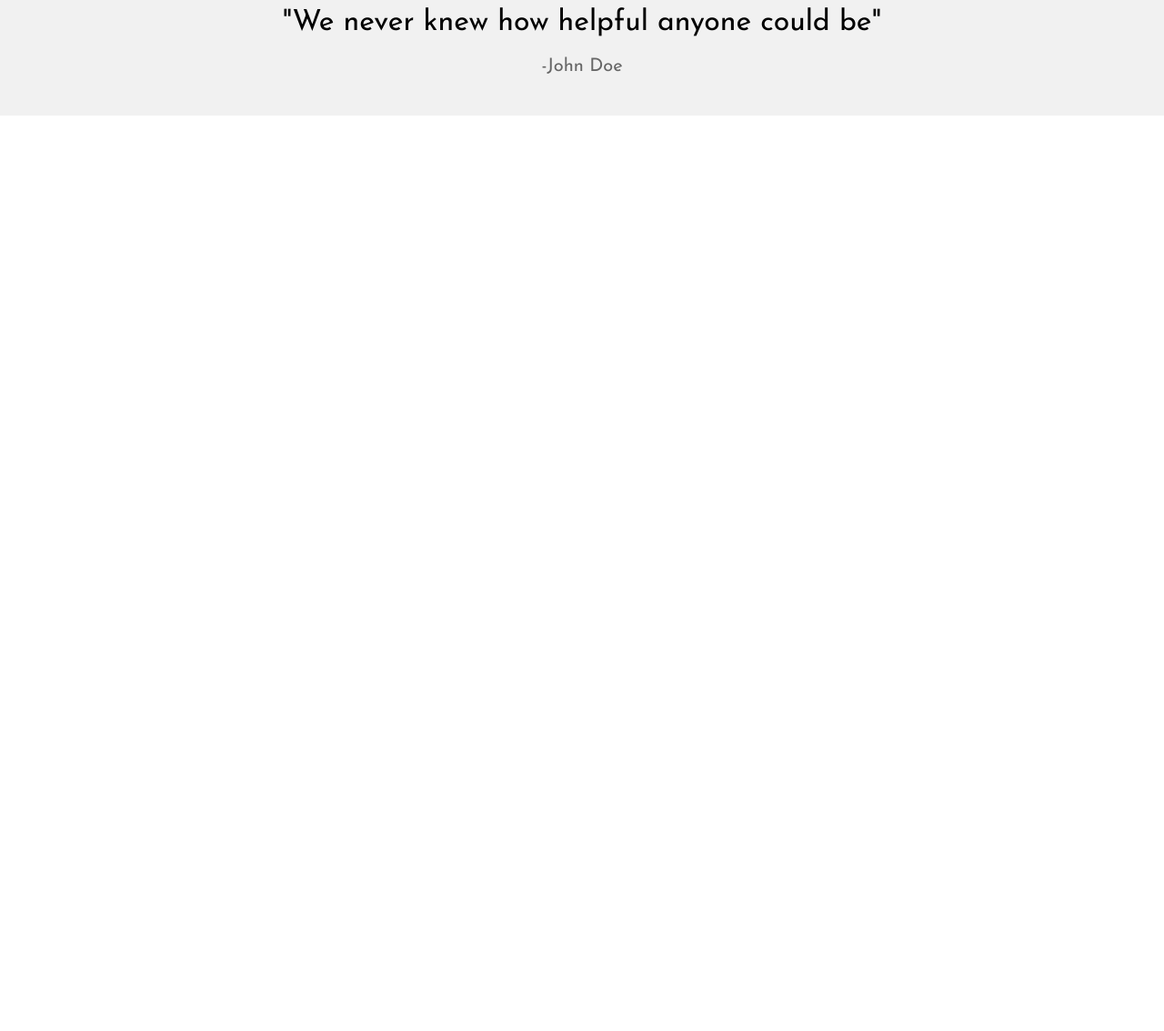
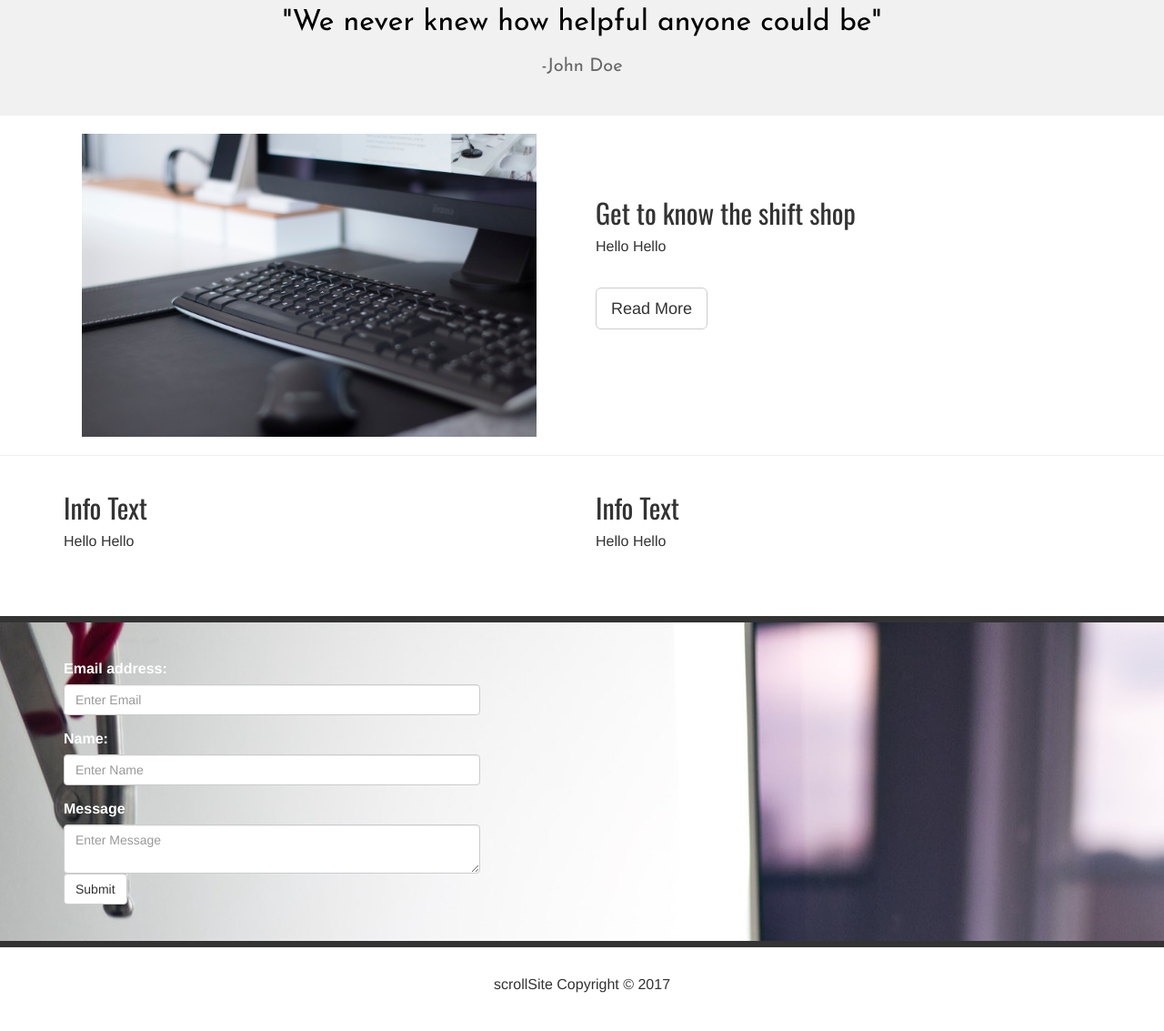
Before and after one commit to Hereiam123/scrollSite, a plain HTML site: page index.html in a window 1280 px wide. Shown: the part 489-1622 px from the top of the page at 91% size. Before the commit the page ends 800 px from the top, so only its background shows below. Drawn offline with nearby package versions, Linux system fonts and the light colour scheme.

Commit message:
finished page layout, implementing scroll

```diff
--- a/css/style.css
+++ b/css/style.css
@@ -1,5 +1,6 @@
 body{
     margin-top: 70px;
+    font-size:16px;
 }
 
 h1,h2,h3,h4,h5,h6{
@@ -53,3 +54,29 @@ p{
     font-size:20px;
     color:#666;
 }
+
+#info1 .info-right{
+    margin-top:90px;
+}
+
+#info1 .info-left img{
+    width:90%;
+    margin-left:20px;
+    margin-top:20px;
+}
+
+#info2{
+    margin:20px 0 60px 0;
+}
+
+#contact{
+    background: url("../img/image3.jpg");
+    padding:40px;
+    color:#fff;
+    border-top:#333 7px solid;
+    border-bottom:#333 7px solid;
+}
+
+footer{
+    padding:30px;
+}
--- a/index.html
+++ b/index.html
@@ -37,7 +37,7 @@
                 <div class="row">
                     <div class="col-md-6 col-sm-6">
                         <div class="showcase-left">
-                            <img src="img/image1.jpg" class="img-responsive">
+                            <img src="img/image1.jpg" >
                         </div>
                     </div>
                     <div class="col-md-6 col-sm-6">
@@ -59,6 +59,76 @@
             </div>
         </section>
 
+        <section id="info1">
+            <div class="container">
+                <div class="row">
+                    <div class="col-md-6 col-sm-6">
+                        <div class="info-left">
+                            <img src="img/image2.jpg">
+                        </div>
+                    </div>
+                    <div class="col-md-6 col-sm-6">
+                        <div class="info-right">
+                            <h2>Get to know the shift shop</h2>
+                            <p>Hello Hello</p>
+                            <br>
+                            <a class="btn btn-default btn-lg">Read More</a>
+                        </div>
+                    </div>
+                </div>
+            </div>
+        </section>
+        <hr>
+        <section id="info2">
+            <div class="container">
+                <div class="row">
+                    <div class="col-md-6 col-sm-6">
+                        <div class="info-left">
+                            <h2>Info Text</h2>
+                            <p>Hello Hello</p>
+                        </div>
+                    </div>
+                    <div class="col-md-6 col-sm-6">
+                        <div class="info-right">
+                            <h2>Info Text</h2>
+                            <p>Hello Hello</p>
+                        </div>
+                    </div>
+                </div>
+            </div>
+        </section>
+
+        <section id="contact">
+            <div class="container">
+                <div class="row">
+                    <div class="col-md-5 col-sm-5">
+                        <form>
+                            <div class="form-group">
+                                <label for="email">Email address:</label>
+                                <input type="email" class="form-control" id="email" placeholder="Enter Email">
+                            </div>
+                            <div class="form-group">
+                                <label for="name">Name:</label>
+                                <input type="text" class="form-control" id="name" placeholder="Enter Name">
+                            </div>
+                            <div class="Message">
+                                <label>Message</label>
+                                <textarea class="form-control" placeholder="Enter Message"></textarea>
+                            </div>
+                            <button type="submit" class="btn btn-default">Submit</button>
+                        </form>
+                    </div>
+                    <div class="col-md-7 col-sm-7">
+
+                    </div>
+                </div>
+            </div>
+        </section>
+
+        <footer>
+            <p class="text-center">scrollSite Copyright &copy; 2017</p>
+        </footer>
+
     <script src="https://code.jquery.com/jquery-3.2.1.min.js" integrity="sha256-hwg4gsxgFZhOsEEamdOYGBf13FyQuiTwlAQgxVSNgt4=" crossorigin="anonymous"></script>
     <script src="https://maxcdn.bootstrapcdn.com/bootstrap/3.3.7/js/bootstrap.min.js" integrity="sha384-Tc5IQib027qvyjSMfHjOMaLkfuWVxZxUPnCJA7l2mCWNIpG9mGCD8wGNIcPD7Txa" crossorigin="anonymous"></script>
     </body>
```
Also changed, not shown: img/image2.jpg (added), img/image3.jpg (added).
